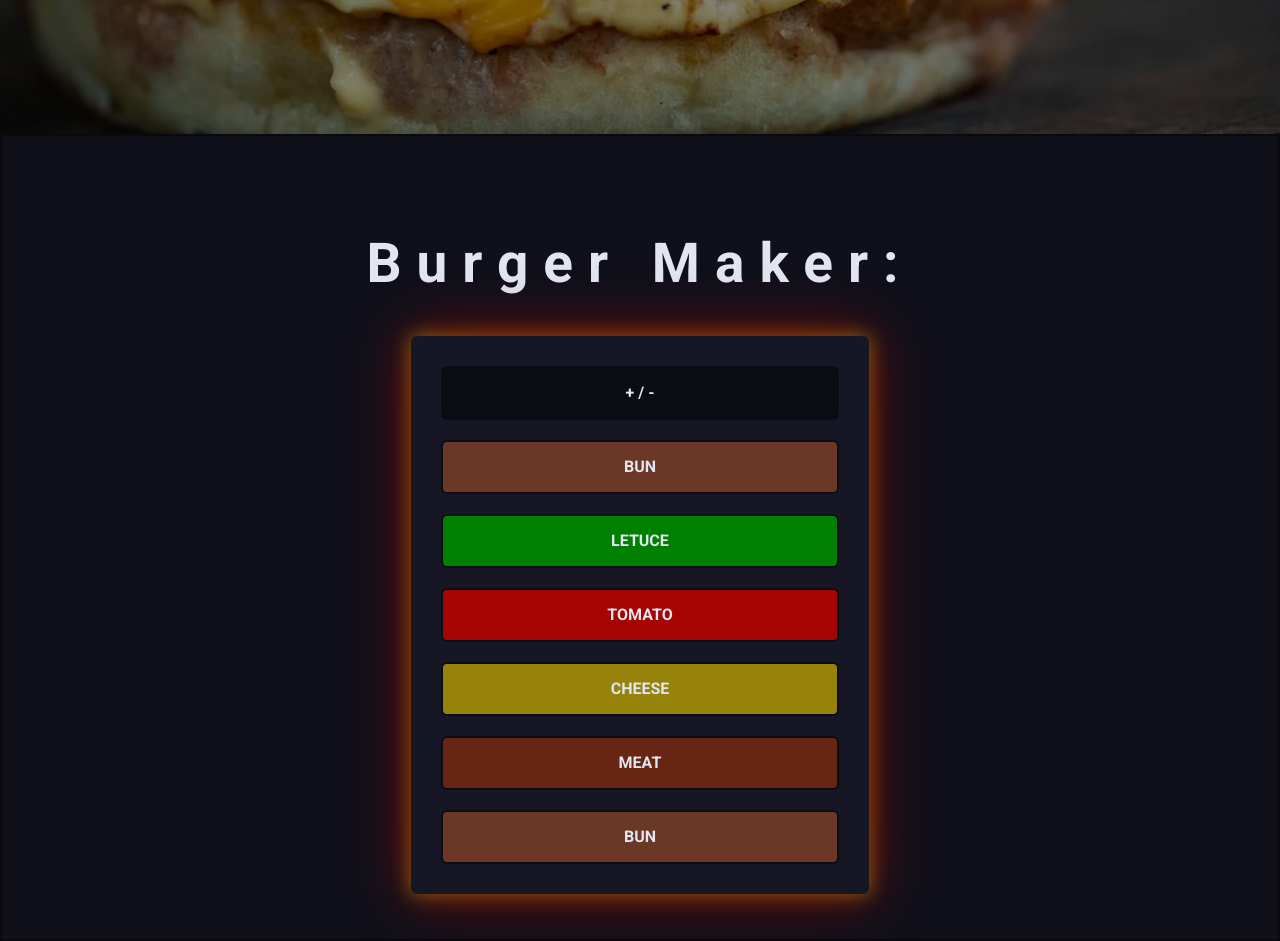
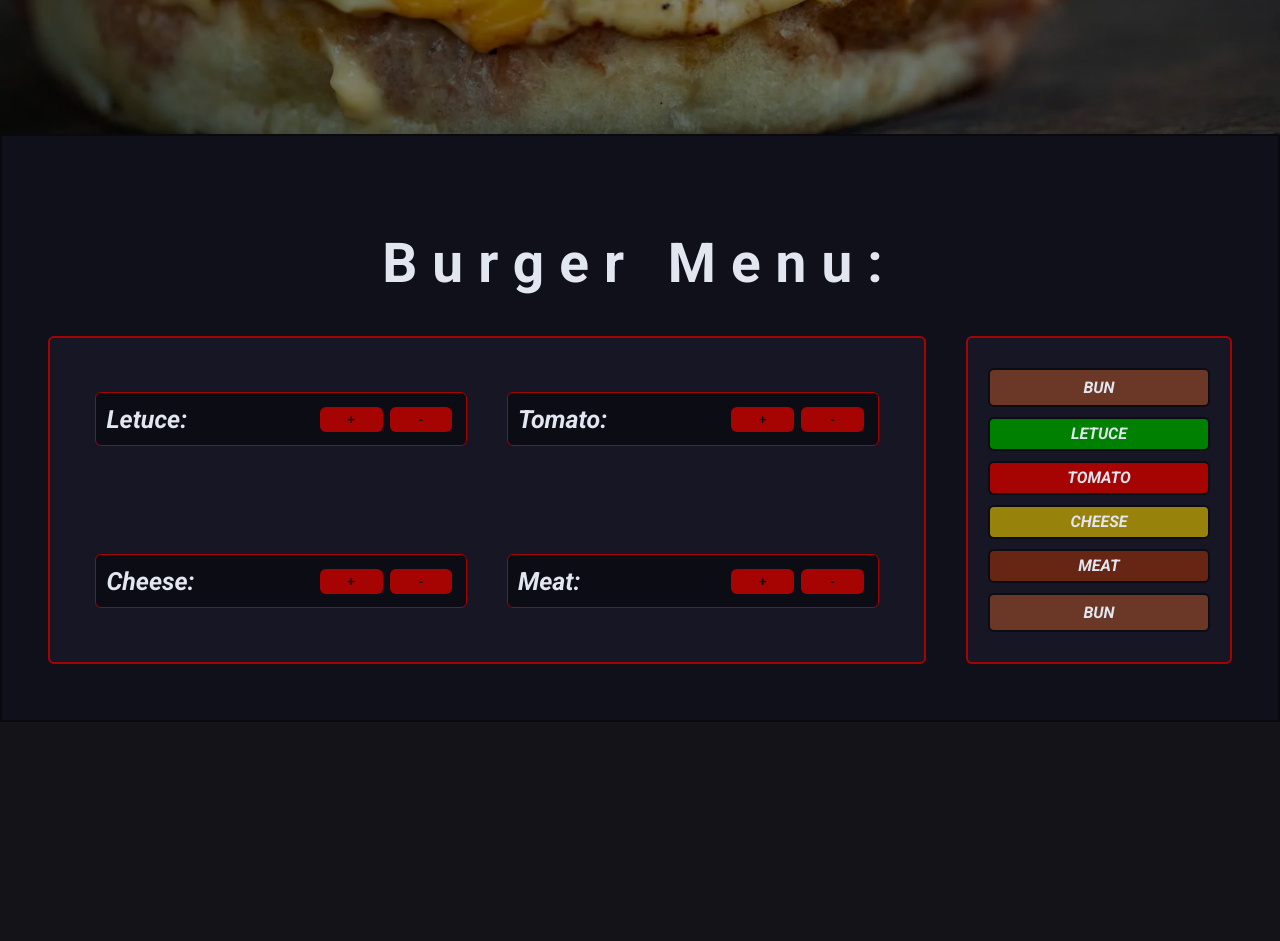
Before and after one commit to polishkarton/Best-Burgers, a PHP site: page / in a window 1280 px wide. Shown: the part 666-1607 px from the top of the page. After the commit the page ends 1330 px from the top, so only its background shows below. Run offline with PHP 8.4, Linux system fonts and the light colour scheme.

Commit message:
working menu

```diff
--- a/css/style.css
+++ b/css/style.css
@@ -45,6 +45,20 @@ q:before, q:after {
 table {
   border-collapse: collapse;
   border-spacing: 0;
+}
+
+::-webkit-scrollbar {
+  width: 10px;
+}
+
+/* Track */
+::-webkit-scrollbar-track {
+  border-radius: 5px;
+}
+
+/* Handle */
+::-webkit-scrollbar-thumb {
+  background: rgb(12, 12, 20);
 }
 
 * {
@@ -413,11 +427,11 @@ iframe {
   box-shadow: 0px 0px 80px 10px rgba(0, 0, 0, 0.9);
 }
 
-.burger-container .meat, .burger-container .cheese, .burger-container .tomato, .burger-container .letuce, .burger-container .bun, .burger-container .add {
+#burger-container .meat, #burger-container .cheese, #burger-container .tomato, #burger-container .letuce, #burger-container .bun {
   width: 90%;
-  min-height: 20px;
+  min-height: 10px;
   font-weight: bold;
-  height: 50px;
+  height: 30px;
   border-radius: 6px;
   border: 2px solid rgb(12, 12, 20);
   display: flex;
@@ -425,46 +439,97 @@ iframe {
   align-items: center;
   transition: 0.5s;
 }
-.burger-container .meat:hover, .burger-container .cheese:hover, .burger-container .tomato:hover, .burger-container .letuce:hover, .burger-container .bun:hover, .burger-container .add:hover {
+#burger-container .meat:hover, #burger-container .cheese:hover, #burger-container .tomato:hover, #burger-container .letuce:hover, #burger-container .bun:hover {
   transform: scale(1.05);
 }
 
-.burger-container {
-  width: 80%;
+#burger-container {
+  width: 100%;
   display: flex;
   justify-content: center;
   align-items: center;
   flex-direction: column;
-  margin: 0 10%;
-  gap: 20px;
+  gap: 10px;
   color: #e1e6f0;
   background-color: #161624;
-  box-shadow: 0px 0px 60px 0px rgba(166, 3, 3, 0.7), 0px 0px 20px 0px rgb(151, 130, 12);
+  border: 2px solid #a60303;
   padding: 30px 10px;
   box-sizing: border-box;
   border-radius: 6px;
+  font-style: italic;
+  transition: 0.5s;
 }
-.burger-container .add {
-  background-color: rgb(12, 12, 20);
+#burger-container:hover {
+  transform: scale(1.05);
 }
-.burger-container .add:hover {
-  transform: scale(0.95);
-  background-color: black;
+#burger-container .bun {
+  background-color: rgb(107, 56, 40);
+  height: 35px;
 }
-.burger-container .bun {
-  background-color: rgb(107, 56, 40);
-}
-.burger-container .letuce {
+#burger-container .letuce {
   background-color: green;
 }
-.burger-container .tomato {
+#burger-container .tomato {
   background-color: #a60303;
 }
-.burger-container .cheese {
+#burger-container .cheese {
   background-color: rgb(151, 130, 12);
 }
-.burger-container .meat {
+#burger-container .meat {
   background-color: rgb(102, 38, 19);
 }
 
+.burger-options {
+  width: 100%;
+  display: flex;
+  justify-content: center;
+  align-items: center;
+  flex-wrap: wrap;
+  border-radius: 6px;
+  font-style: italic;
+  color: #e1e6f0;
+  background-color: #161624;
+  border: 2px solid #a60303;
+  box-sizing: border-box;
+}
+.burger-options .option {
+  flex: 0 0 80%;
+  display: flex;
+  justify-content: flex-start;
+  align-items: center;
+  margin: 20px;
+  background-color: rgb(12, 12, 20);
+  border: 1px solid #a60303;
+  border-radius: 6px;
+  padding: 10px;
+  font-size: 15px;
+  font-weight: bold;
+}
+@media screen and (min-width: 800px) {
+  .burger-options .option {
+    font-size: 25px;
+    font-weight: bold;
+    flex: 0 0 40%;
+  }
+}
+.burger-options .option p {
+  flex: 0 0 60%;
+  font-weight: bold;
+}
+.burger-options .option button {
+  flex: 0 0 18%;
+  color: rgb(12, 12, 20);
+  background-color: #a60303;
+  border-radius: 6px;
+  padding: 5px;
+  margin: 1%;
+  border: none;
+  transition: 0.5s;
+  font-weight: bold;
+}
+.burger-options .option button:hover {
+  color: #e1e6f0;
+  background-color: rgb(12, 12, 20);
+}
+
 /*# sourceMappingURL=style.css.map */
--- a/index.html
+++ b/index.html
@@ -1,35 +1,47 @@
 <!DOCTYPE html>
 <html lang="en">
   <head>
-    <meta charset="UTF-8">
-    <meta name="viewport" content="width=device-width, initial-scale=1.0">
-    <link rel="shortcut icon" href="favicon.ico" type="image/x-icon">
-    <link rel="preconnect" href="https://fonts.googleapis.com">
-    <link rel="preconnect" href="https://fonts.gstatic.com" crossorigin>
-    <link href="https://fonts.googleapis.com/css2?family=Roboto:ital,wght@0,400;0,700;1,400;1,700&display=swap" rel="stylesheet">
-    <link href="https://fonts.googleapis.com/icon?family=Material+Icons" rel="stylesheet">
+    <meta charset="UTF-8" />
+    <meta name="viewport" content="width=device-width, initial-scale=1.0" />
+    <link rel="shortcut icon" href="favicon.ico" type="image/x-icon" />
+    <link rel="preconnect" href="https://fonts.googleapis.com" />
+    <link rel="preconnect" href="https://fonts.gstatic.com" crossorigin />
+    <link
+      href="https://fonts.googleapis.com/css2?family=Roboto:ital,wght@0,400;0,700;1,400;1,700&display=swap"
+      rel="stylesheet"
+    />
+    <link
+      href="https://fonts.googleapis.com/icon?family=Material+Icons"
+      rel="stylesheet"
+    />
     <script src="js/scripts.js" defer></script>
-    <link rel="stylesheet" href="css/style.css">
+    <link rel="stylesheet" href="css/style.css" />
     <title>Cinema - Stellar Screens</title>
   </head>
   <body>
     <nav>
       <div class="logo">
-            <img src="assets/img/logo.webp" href="index.php" alt="">
+        <img src="assets/img/logo.webp" href="index.php" alt="" />
         <a href="index.php">Best Burgers</a>
       </div>
       <div class="menu">
-            <span class="material-icons">
-                menu
-            </span>
+        <span class="material-icons"> menu </span>
       </div>
     </nav>
     <div id="nav-box">
       <a href="#head" class="link">Start</a>
       <a href="#menu" class="link">Menu</a>
-        <a href="#about" class="link">About</a>
+      <a href="#order" class="link">Your order</a>
       <a href="#contact" class="link">Contact us</a>
-        <iframe src="https://www.google.com/maps/embed?pb=!1m18!1m12!1m3!1d2562.1823423255287!2d19.942421514505316!3d50.04541541230587!2m3!1f0!2f0!3f0!3m2!1i1024!2i768!4f13.1!3m3!1m2!1s0x47165b42c3b2a35f%3A0x1e044455ba59dbb3!2sMost%20Marsza%C5%82ka%20J%C3%B3zefa%20Pi%C5%82sudskiego!5e0!3m2!1spl!2spl!4v1713201221844!5m2!1spl!2spl" width="90%" height="300px" style="margin-top: 50px;min-height: 100px;" allowfullscreen="" loading="lazy" referrerpolicy="no-referrer-when-downgrade"></iframe>
+      <iframe
+        src="https://www.google.com/maps/embed?pb=!1m18!1m12!1m3!1d2562.1823423255287!2d19.942421514505316!3d50.04541541230587!2m3!1f0!2f0!3f0!3m2!1i1024!2i768!4f13.1!3m3!1m2!1s0x47165b42c3b2a35f%3A0x1e044455ba59dbb3!2sMost%20Marsza%C5%82ka%20J%C3%B3zefa%20Pi%C5%82sudskiego!5e0!3m2!1spl!2spl!4v1713201221844!5m2!1spl!2spl"
+        width="90%"
+        height="300px"
+        style="margin-top: 50px; min-height: 100px"
+        allowfullscreen=""
+        loading="lazy"
+        referrerpolicy="no-referrer-when-downgrade"
+      ></iframe>
     </div>
     <header id="head">
       <div class="header-container">
@@ -38,12 +50,35 @@
     </header>
     <main>
       <section id="menu">
-            <h2>Burger Maker:</h2>
+        <h2>Burger Menu:</h2>
         <div class="container">
           <div class="row">
-                    <div class="collumn collumn-md50">
-                        <div class="burger-container">
-                            <div class="add">+ / -</div>
+            <div class="collumn collumn-md75">
+              <div class="burger-options">
+                <div class="option" title="letuce">
+                  <p>Letuce:</p>
+                  <button class="add">+</button>
+                  <button class="delete">-</button>
+                </div>
+                <div class="option" title="tomato">
+                  <p>Tomato:</p>
+                  <button class="add">+</button>
+                  <button class="delete">-</button>
+                </div>
+                <div class="option" title="cheese">
+                  <p>Cheese:</p>
+                  <button class="add">+</button>
+                  <button class="delete">-</button>
+                </div>
+                <div class="option" title="meat">
+                  <p>Meat:</p>
+                  <button class="add">+</button>
+                  <button class="delete">-</button>
+                </div>
+              </div>
+            </div>
+            <div class="collumn collumn-md25">
+              <div id="burger-container">
                 <div class="bun">BUN</div>
                 <div class="letuce">LETUCE</div>
                 <div class="tomato">TOMATO</div>
--- a/js/scripts.js
+++ b/js/scripts.js
@@ -4,11 +4,54 @@ const menu = document.querySelector('span');
 const dropdown = document.querySelector('#nav-box');
 
 menu.addEventListener('click', () => {
-    if(menu.innerHTML == 'menu'){
+    if (menu.innerHTML == 'menu') {
         menu.innerHTML = 'close';
         dropdown.classList.add('active');
-    }else {
+    } else {
         menu.innerHTML = 'menu';
         dropdown.classList.remove('active');
     }
 });
+
+const menuLinks = document.querySelectorAll('.link');
+
+menuLinks.forEach(elem => {
+    elem.addEventListener('click', () => {
+        menu.innerHTML = 'menu';
+        dropdown.classList.remove('active');
+    })
+})
+
+
+const burger = document.getElementById('burger-container');
+const options = document.querySelectorAll('.option');
+const bun = document.getElementsByClassName('bun');
+
+function plusFunc(ingredient, burger, bun) {
+    const newIngredient = document.createElement("div");
+    newIngredient.classList.add(ingredient);
+    newIngredient.innerHTML = ingredient.toUpperCase();
+    burger.insertBefore(newIngredient, bun);
+}
+
+function minusFunc(ingredient) {
+    const ing = document.getElementsByClassName(ingredient);
+    if (ing.length > 0) {
+        ing[0].remove();
+    } else {
+        console.log('error no more ' + ingredient);
+    }
+}
+
+options.forEach((elem) => {
+    const plus = elem.getElementsByClassName('add')[0];
+    const minus = elem.getElementsByClassName('delete')[0];
+    const elemClass = elem.title;
+    plus.addEventListener('click', () => {
+        plusFunc(elemClass, burger, bun[1]);
+    });
+
+    minus.addEventListener('click', () => {
+        minusFunc(elemClass);
+    });
+});
--- a/scss/style.scss
+++ b/scss/style.scss
@@ -16,6 +16,20 @@ $text-color: #e1e6f0;
 $bg-header-color: #00000073;
 $tomato-red: #a60303;
 $main-dark-color: rgb(12, 12, 20);
+
+::-webkit-scrollbar {
+  width: 10px;
+}
+
+/* Track */
+::-webkit-scrollbar-track {
+  border-radius: 5px;
+}
+
+/* Handle */
+::-webkit-scrollbar-thumb {
+  background: $main-dark-color;
+}
 
 * {
   scroll-behavior: smooth;
@@ -420,9 +434,9 @@ iframe {
 
 %burger-part {
   width: 90%;
-  min-height: 20px;
+  min-height: 10px;
   font-weight: bold;
-  height: 50px;
+  height: 30px;
   border-radius: 6px;
   border: 2px solid $main-dark-color;
   display: flex;
@@ -435,35 +449,30 @@ iframe {
   }
 }
 
-.burger-container {
-  width: 80%;
+#burger-container {
+  width: 100%;
   display: flex;
   justify-content: center;
   align-items: center;
   flex-direction: column;
-  margin: 0 10%;
-  gap: 20px;
+  gap: 10px;
   color: $text-color;
   background-color: lighten($main-dark-color, 5);
-  box-shadow: 0px 0px 60px 0px rgba($tomato-red, .7),
-            0px 0px 20px 0px rgb(151, 130, 12);
+  border: 2px solid $tomato-red;
   padding: 30px 10px;
   box-sizing: border-box;
   border-radius: 6px;
+  font-style: italic;
+  transition: 0.5s;
 
-  .add {
-    @extend %burger-part;
-    background-color: $main-dark-color;
-
-    &:hover {
-        transform: scale(0.95);
-        background-color: darken($main-dark-color, 10);
-    }
+  &:hover {
+    transform: scale(1.05);
   }
 
   .bun {
     @extend %burger-part;
     background-color: rgb(107, 56, 40);
+    height: 35px;
   }
 
   .letuce {
@@ -486,3 +495,59 @@ iframe {
     background-color: rgb(102, 38, 19);
   }
 }
+
+.burger-options {
+  width: 100%;
+  display: flex;
+  justify-content: center;
+  align-items: center;
+  flex-wrap: wrap;
+  border-radius: 6px;
+  font-style: italic;
+  color: $text-color;
+  background-color: lighten($main-dark-color, 5);
+  border: 2px solid $tomato-red;
+  box-sizing: border-box;
+
+  .option {
+    flex: 0 0 80%;
+    display: flex;
+    justify-content: flex-start;
+    align-items: center;
+    margin: 20px;
+    background-color: $main-dark-color;
+    border: 1px solid $tomato-red;
+    border-radius: 6px;
+    padding: 10px;
+    font-size: 15px;
+    font-weight: bold;
+
+    @include medium {
+      font-size: 25px;
+      font-weight: bold;
+      flex: 0 0 40%;
+    }
+
+    p {
+      flex: 0 0 60%;
+      font-weight: bold;
+    }
+
+    button {
+      flex: 0 0 18%;
+      color: $main-dark-color;
+      background-color: $tomato-red;
+      border-radius: 6px;
+      padding: 5px;
+      margin: 1%;
+      border: none;
+      transition: 0.5s;
+      font-weight: bold;
+
+      &:hover {
+        color: $text-color;
+        background-color: $main-dark-color;
+      }
+    }
+  }
+}
```
Also changed, not shown: 1 other file. Lines whose indentation alone changed are shown as unchanged.
